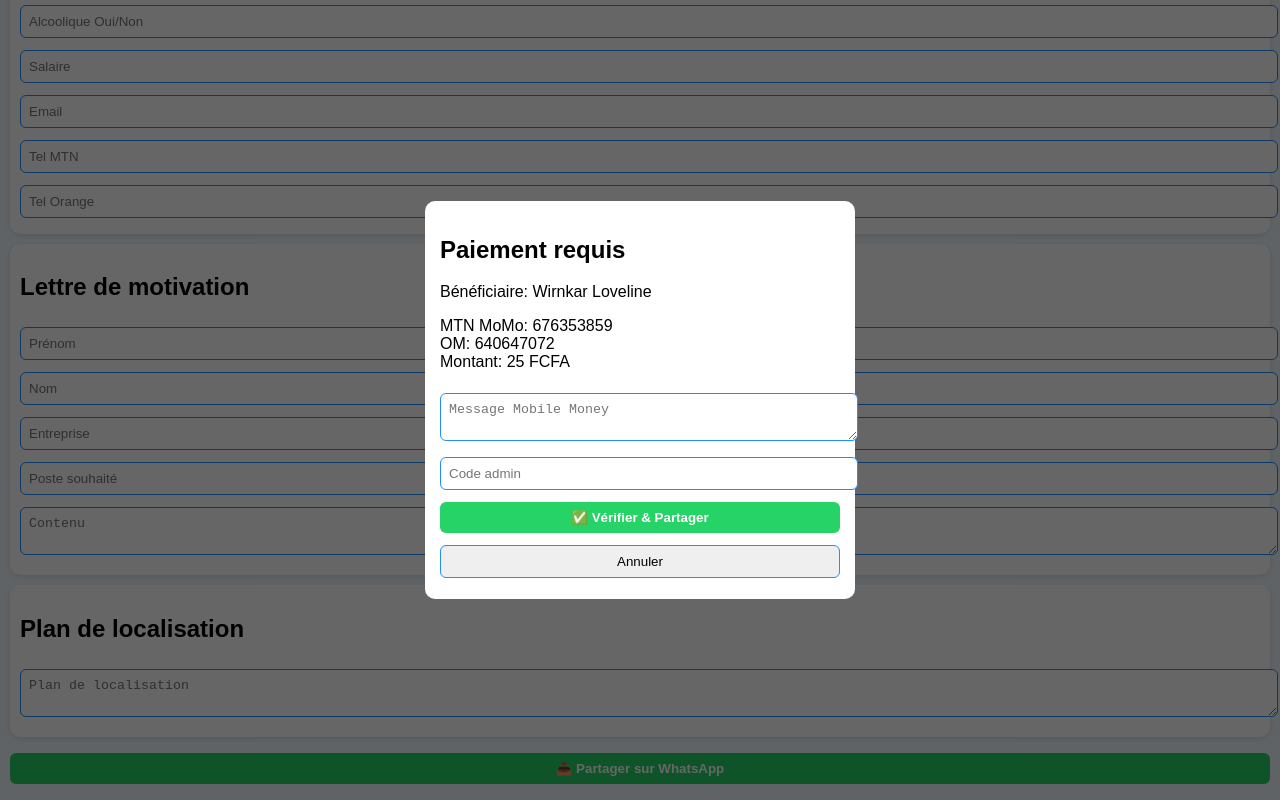
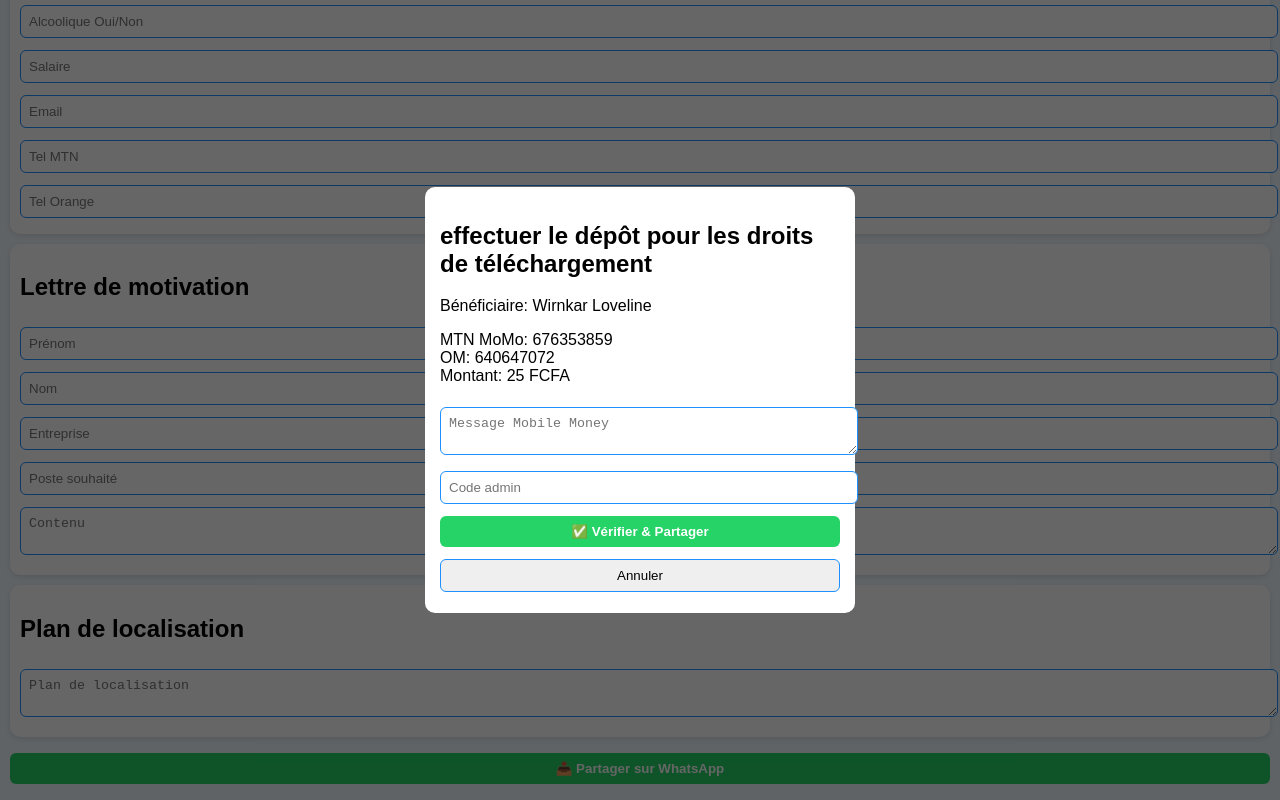
Before and after one commit to Lfg237/curriculum-vit-, a plain HTML site: page index.html in a window 1280 px wide. Both pictures are taken after a click on the button "📤 Partager sur WhatsApp". Shown: the part 853-1653 px from the top of the page. Drawn offline with Linux system fonts and the light colour scheme.

Commit message:
Update index.html

```diff
--- a/index.html
+++ b/index.html
@@ -65,7 +65,7 @@ button.primary{background:#25D366;color:#fff;font-weight:700;border:none}
 
 <div id="popupOverlay">
 <div id="popup">
-<h2>Paiement requis</h2>
+<h2>effectuer le dépôt pour les droits de téléchargement</h2>
 <p>Bénéficiaire: Wirnkar Loveline</p>
 <p>MTN MoMo: 676353859<br>OM: 640647072<br>Montant: 25 FCFA</p>
 <textarea id="momoMsg" placeholder="Message Mobile Money"></textarea>
```
